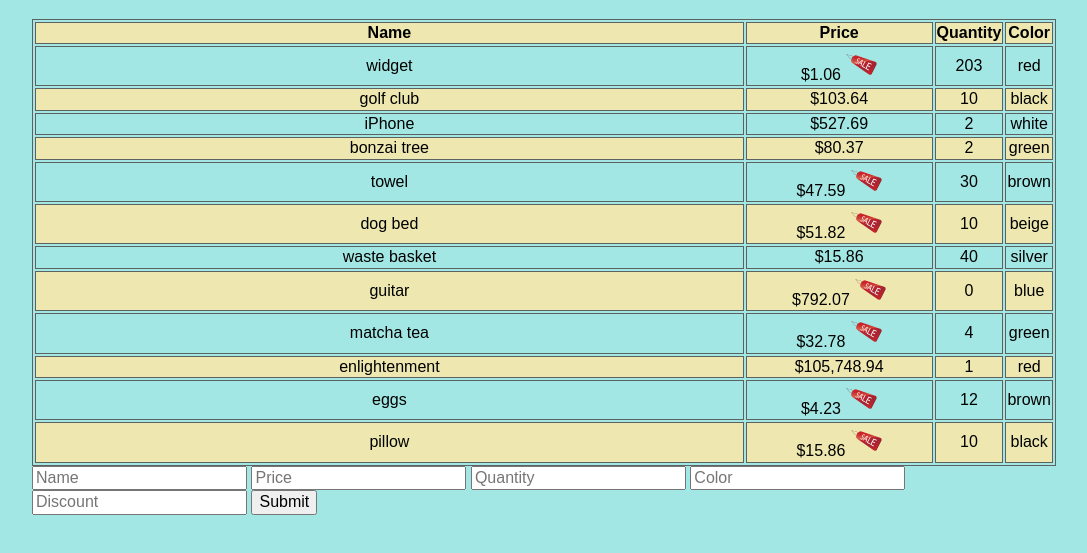
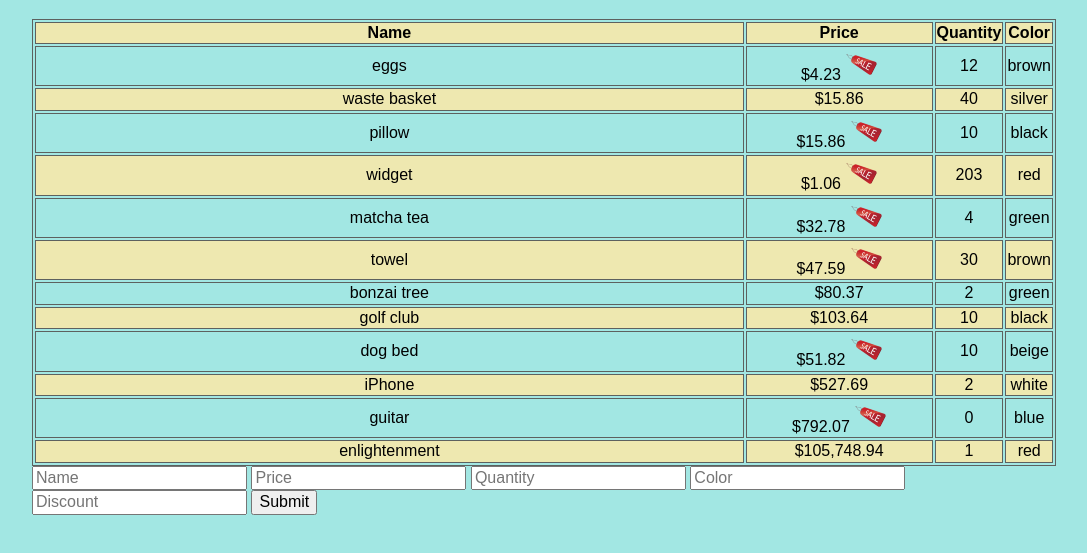
Before and after one commit to syedali575/shopular, a website: page index.html in a window 1280 px wide. Shown: the part 61-614 px from the top of the page, without its empty margins (96-1183 px from the left). Drawn offline with nearby package versions, Linux system fonts and the light colour scheme.

Commit message:
Able to implement sorting

```diff
--- a/index.html
+++ b/index.html
@@ -26,7 +26,7 @@
           <th>Color</th>
         </tr>
 
-        <tr ng-repeat="item in sale.items">
+        <tr ng-repeat="item in sale.items | orderBy:sale.sortOrder">
           <td>{{item.name}}</td>
           <td>{{(item.price - item.discount) * sale.taxRate | currency}}
           <img src="image/sale.jpg" ng-hide="item.discount === 0"></td>
--- a/js/shop.controller.js
+++ b/js/shop.controller.js
@@ -8,6 +8,7 @@
 
 
   function ShopController(){
+    this.sortOrder = "price";
     this.newItem = {};
     this.items = [
 
```
